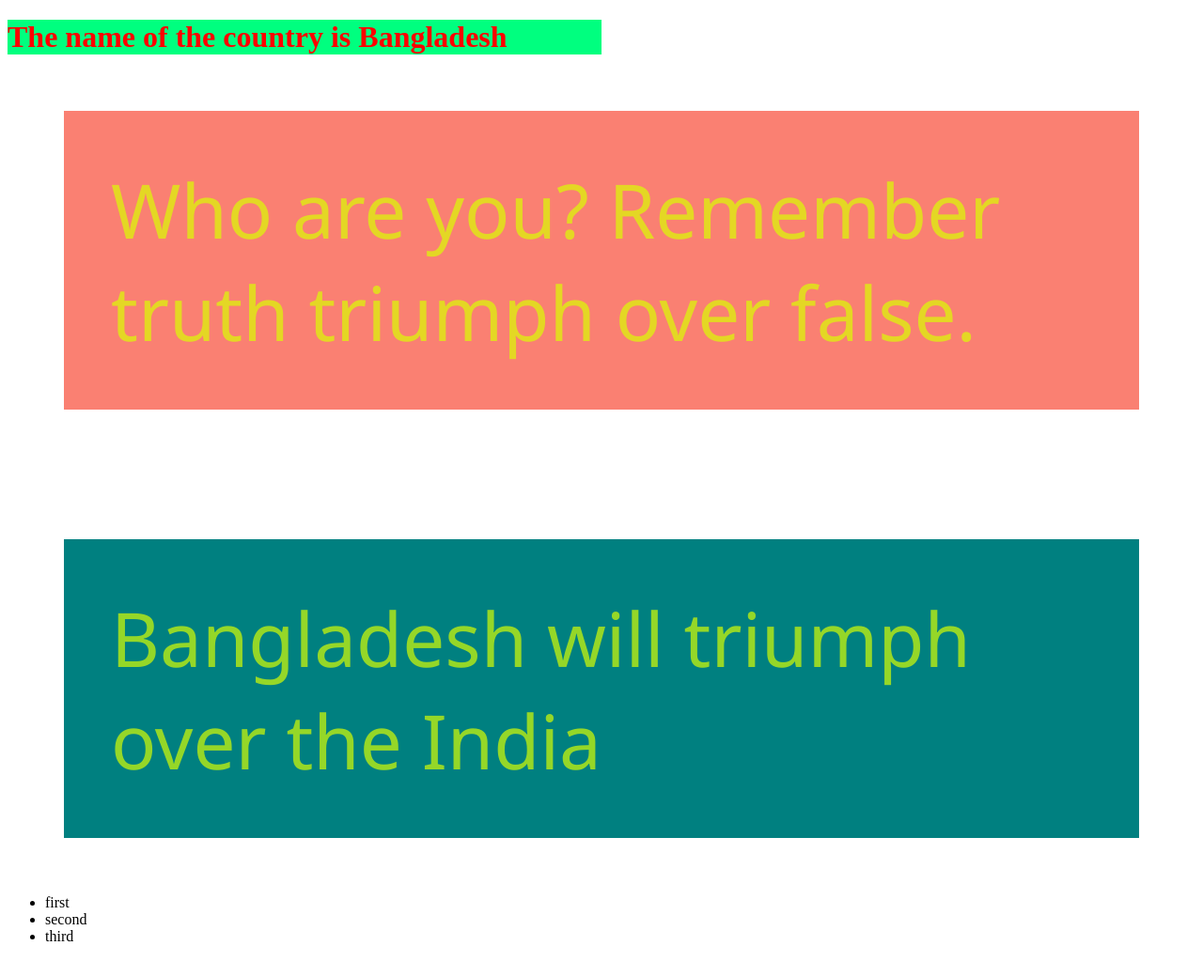
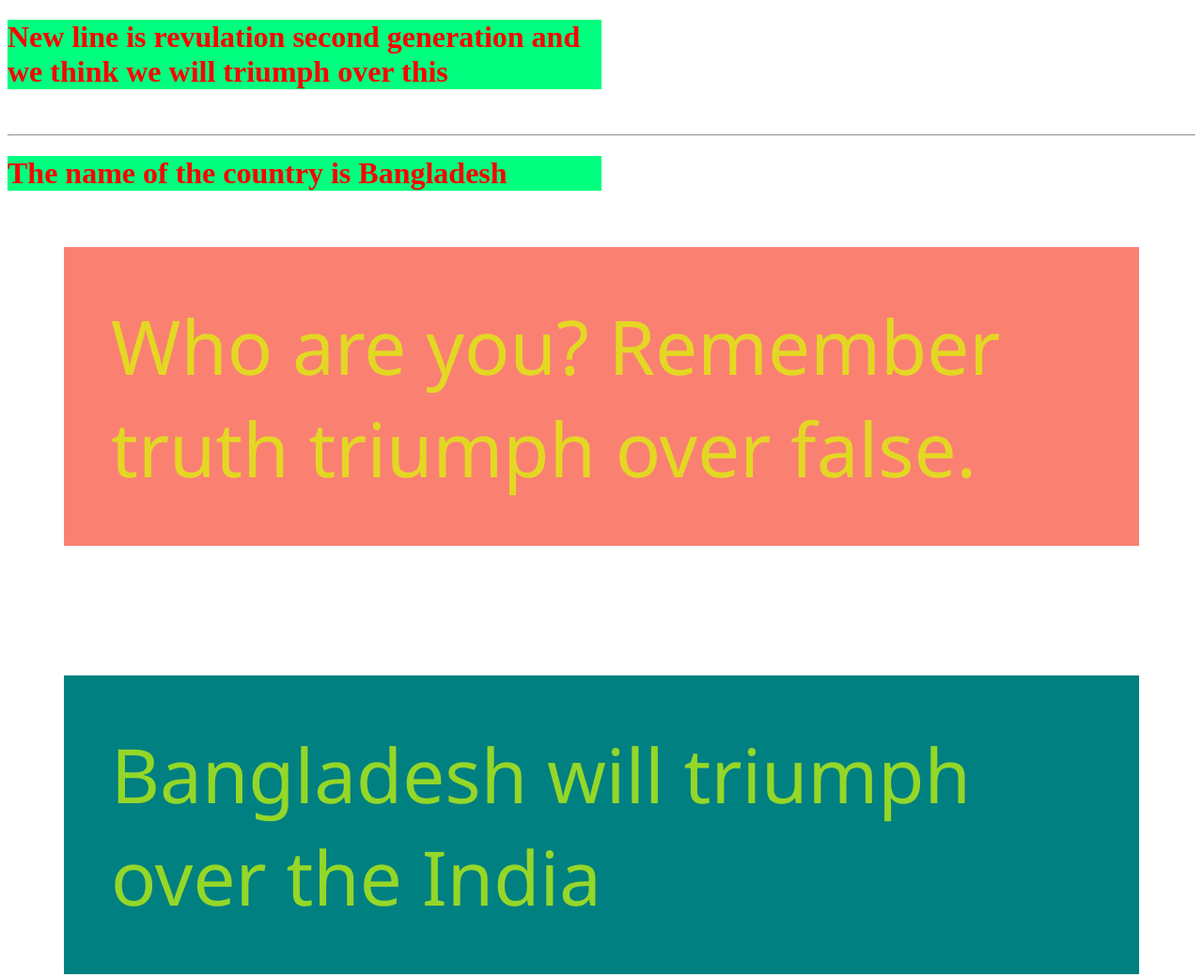
Before and after one commit to NasirUdd-in/my-first-repo, a plain HTML site: page index.html in a window 1280 px wide. Shown: the top 1040 px of the page at 94% size. Drawn offline with Linux system fonts and the light colour scheme.

Commit message:
Header Added think it twice

```diff
--- a/index.html
+++ b/index.html
@@ -28,6 +28,10 @@
     </style>
 </head>
 <body>
+
+    <h1>New line is revulation second generation and we think we will triumph over this</h1>
+    <br>
+    <hr>
     <h1>The name of the country is Bangladesh</h1>
     <p>Who are you? Remember truth triumph over false.</p><br>
 <div class="matirmoina">
```
